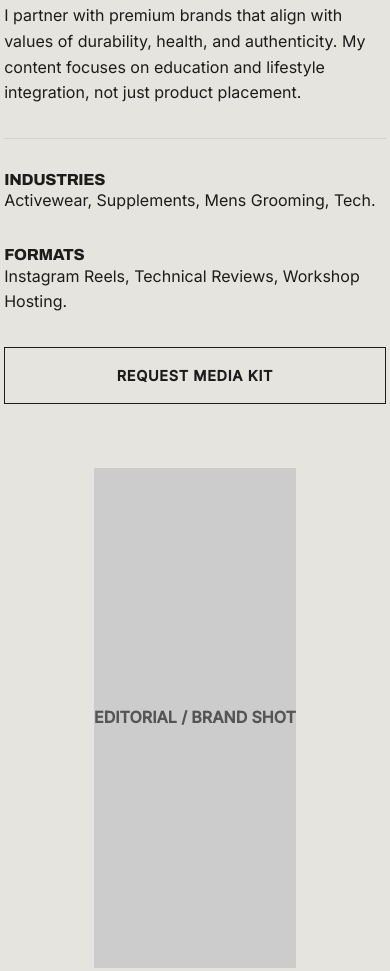
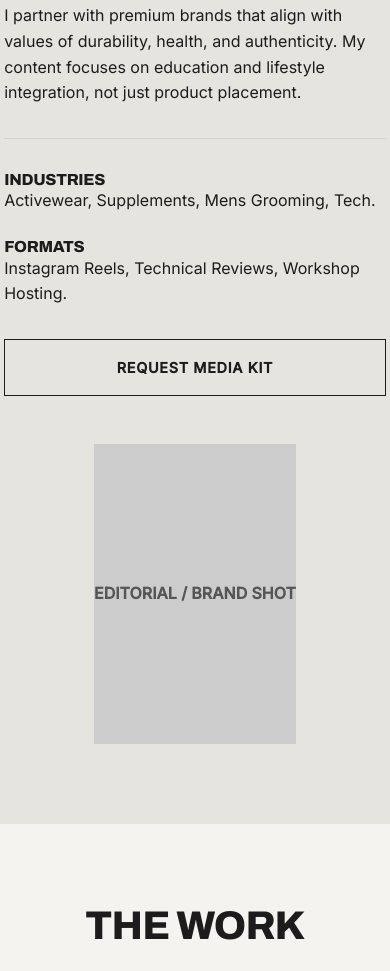
Before and after one commit to syedanasquadri/Syed_Awais_Quadri, a plain HTML site: page index.html in a window 390 px wide. Shown: the part 3167-4138 px from the top of the page. Drawn offline with Linux system fonts and the light colour scheme.

Commit message:
updated style.css

```diff
--- a/style.css
+++ b/style.css
@@ -89,10 +89,9 @@ img { max-width: 100%; display: block; }
     font-weight: 800;
     font-size: 1.2rem;
     letter-spacing: -0.02em;
-    z-index: 1002; /* Ensures logo stays above mobile menu */
+    z-index: 1002;
 }
 
-/* Desktop Menu Styles */
 .nav-links {
     display: flex;
     gap: 2rem;
@@ -110,16 +109,15 @@ img { max-width: 100%; display: block; }
 
 .nav-cta {
     background-color: var(--text-main);
-    color: white !important; /* Force white text */
+    color: white !important;
     padding: 0.6rem 1.2rem;
     border-radius: 2px;
 }
 
-/* Hamburger (Hidden on Desktop) */
 .hamburger {
     display: none;
     cursor: pointer;
-    z-index: 1002; /* Ensures it sits ON TOP of the mobile menu */
+    z-index: 1002;
 }
 .hamburger span {
     display: block;
@@ -134,17 +132,15 @@ img { max-width: 100%; display: block; }
    4. HERO SECTION
    ========================================= */
 .hero {
-    /* Use min-height instead of fixed height for better mobile scaling */
     min-height: 90vh;
     display: flex;
     align-items: center;
     position: relative;
-    /* Dark overlay + grey background */
     background: linear-gradient(rgba(0,0,0,0.5), rgba(0,0,0,0.5)), #333;
     background-size: cover;
     background-position: center;
     color: white;
-    padding-top: 80px; /* Offset for fixed navbar */
+    padding-top: 80px;
 }
 
 .hero-content {
@@ -171,7 +167,7 @@ img { max-width: 100%; display: block; }
     font-weight: 600;
     text-transform: uppercase;
     letter-spacing: 0.1em;
-    color: #ddd; /* Light for Hero */
+    color: #ddd;
     margin-bottom: 1rem;
     display: block;
 }
@@ -235,22 +231,36 @@ img { max-width: 100%; display: block; }
 .check-list li { margin-bottom: 0.8rem; padding-left: 1.5rem; position: relative; font-weight: 500; }
 .check-list li::before { content: "✓"; position: absolute; left: 0; color: var(--accent-olive); }
 
-/* Collabs */
-.split-layout { display: grid; grid-template-columns: 1fr 1fr; gap: 4rem; align-items: center; }
-.collab-details { display: grid; grid-template-columns: 1fr 1fr; gap: 2rem; margin: 2rem 0; border-top: 1px solid var(--border-color); padding-top: 2rem; }
+/* --- BRAND COLLABS SECTION (Improved) --- */
+.split-layout {
+    display: grid;
+    grid-template-columns: 1fr 1fr;
+    gap: 4rem;
+    align-items: center;
+}
+
+.collab-details {
+    display: grid;
+    grid-template-columns: 1fr 1fr;
+    gap: 2rem;
+    margin: 2rem 0;
+    border-top: 1px solid var(--border-color);
+    padding-top: 2rem;
+}
+
 .eyebrow-dark { color: var(--text-muted); font-weight: 600; text-transform: uppercase; letter-spacing: 0.1em; display: block; margin-bottom: 1rem; }
 .btn-outline-dark { border: 1px solid var(--text-main); color: var(--text-main); margin-top: 1rem; }
 .btn-outline-dark:hover { background: var(--text-main); color: white; }
 
 /* Visuals */
 .img-placeholder { background-color: #ccc; width: 100%; height: 400px; display: flex; align-items: center; justify-content: center; color: #555; font-weight: 600; text-transform: uppercase; }
-.vertical { height: 500px; }
+.vertical { height: 500px; } /* Desktop height */
 
 /* Gallery */
 .gallery-grid { display: grid; grid-template-columns: repeat(4, 1fr); gap: 1rem; margin-top: 2rem; }
 .gallery-item { background: #ddd; aspect-ratio: 1/1; display: flex; align-items: center; justify-content: center; color: #777; }
 
-/* Footer Components */
+/* Footer */
 .footer-cta { margin-top: 4rem; border-top: 1px solid var(--border-color); }
 .btn-large { padding: 1.2rem 2.5rem; font-size: 1rem; display: inline-flex; align-items: center; }
 .business-inquiries { margin-top: 2rem; font-size: 0.9rem; color: var(--text-muted); }
@@ -259,6 +269,7 @@ img { max-width: 100%; display: block; }
 footer { background: var(--text-main); color: #888; padding: 3rem 0; font-size: 0.85rem; }
 .footer-content { display: flex; justify-content: space-between; align-items: flex-end; }
 .footer-left h4 { color: white; margin-bottom: 0.5rem; }
+
 
 /* =========================================
    6. MOBILE RESPONSIVENESS (FINAL FIXES)
@@ -279,8 +290,6 @@ footer { background: var(--text-main); color: #888; padding: 3rem 0; font-size:
         justify-content: center;
         align-items: center;
         gap: 2.5rem;
-
-        /* Hidden State */
         opacity: 0;
         pointer-events: none;
         transform: translateY(-20px);
@@ -288,7 +297,6 @@ footer { background: var(--text-main); color: #888; padding: 3rem 0; font-size:
         z-index: 1001;
     }
 
-    /* Active State (toggled via JS) */
     .nav-links.nav-active {
         opacity: 1;
         pointer-events: all;
@@ -297,7 +305,6 @@ footer { background: var(--text-main); color: #888; padding: 3rem 0; font-size:
 
     .nav-links a { font-size: 1.5rem; }
 
-    /* Hamburger Animation */
     .hamburger.toggle span:nth-child(1) { transform: rotate(-45deg) translate(-5px, 6px); }
     .hamburger.toggle span:nth-child(2) { opacity: 0; }
     .hamburger.toggle span:nth-child(3) { transform: rotate(45deg) translate(-5px, -6px); }
@@ -306,17 +313,37 @@ footer { background: var(--text-main); color: #888; padding: 3rem 0; font-size:
     .hero h1 { font-size: 2.5rem; }
     .hero-sub { font-size: 1rem; }
 
-    /* Stack Buttons */
     .cta-group { display: flex; flex-direction: column; gap: 1rem; width: 100%; }
     .btn { width: 100%; text-align: center; margin: 0; }
 
-    /* Stack Grids */
-    .grid-3, .training-info-block, .split-layout, .collab-details {
+    /* General Stack for Grids */
+    .grid-3, .training-info-block, .split-layout {
         grid-template-columns: 1fr;
         display: flex;
         flex-direction: column;
     }
 
+    /* --- COLLABS & BRAND SECTION SPECIFIC FIX --- */
+    /* 1. Stack the Details box vertically on mobile */
+    .collab-details {
+        display: flex;
+        flex-direction: column;
+        gap: 1.5rem;
+    }
+
+    /* 2. Fix Image Height: Change from 500px to auto/300px so it fits screen */
+    .vertical {
+        height: 300px;
+        width: 100%;
+        margin-top: 1rem;
+    }
+
+    /* 3. Ensure proper spacing for the split layout container */
+    .split-layout {
+        gap: 2rem;
+    }
+
+    /* --- OTHER FIXES --- */
     .training-info-block { gap: 2rem; }
     .training-info-block .info-image { order: -1; width: 100%; }
 
@@ -325,17 +352,14 @@ footer { background: var(--text-main); color: #888; padding: 3rem 0; font-size:
 
     .gallery-grid { grid-template-columns: 1fr 1fr; }
 
-    /* --- FOOTER ALIGNMENT FIX --- */
+    /* Footer Alignment */
     .footer-content {
         display: flex;
         flex-direction: column;
-        align-items: center; /* Centers items horizontally */
-        text-align: center;  /* Centers text inside items */
-        gap: 2rem;           /* Spacing between blocks */
+        align-items: center;
+        text-align: center;
+        gap: 2rem;
         padding-bottom: 2rem;
     }
-
-    .footer-left, .footer-right {
-        width: 100%;
-    }
+    .footer-left, .footer-right { width: 100%; }
 }
```
